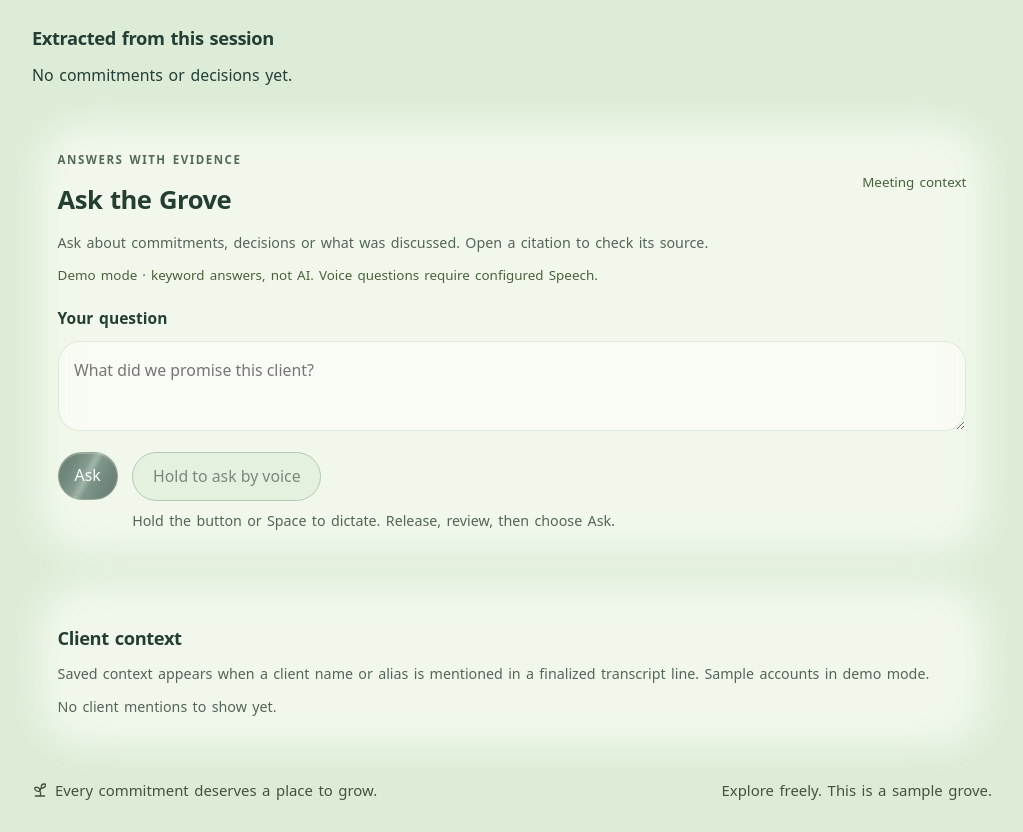
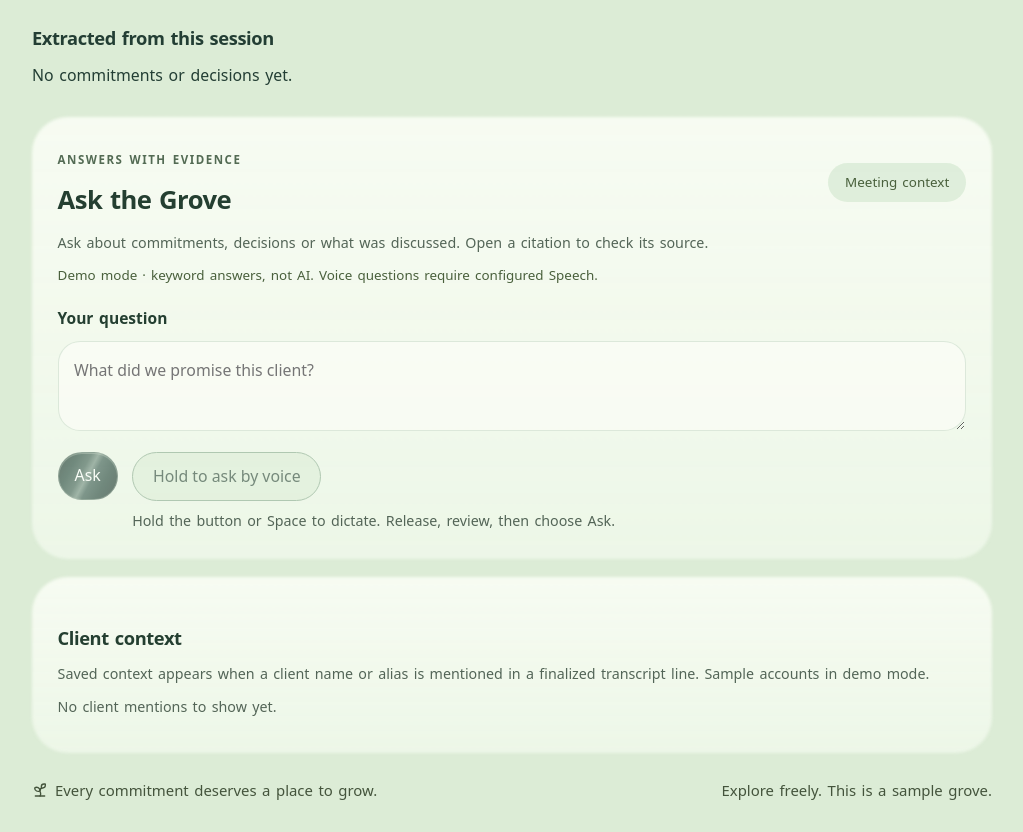
Before and after one commit to Aaritp/GirlHacks-2026, a React (Vite) app in the folder web/: page / in a window 1280 px wide. Shown: the part 1649-2481 px from the top of the page, without its empty margins (242-1265 px from the left). Built offline with nearby package versions, Linux system fonts and the light colour scheme.

Commit message:
style: bring back a visible Ask panel, rounded and shadowless

```diff
--- a/web/src/theme.css
+++ b/web/src/theme.css
@@ -142,12 +142,13 @@ code { font-family: inherit; font-size: 1em; }
   position: relative; isolation: isolate; border: 0; border-radius: 0; background: none; box-shadow: none;
 }
 .ask-box::before, .ask-context::before, .ingest-panel section::before, .ingest-panel article::before {
-  content: ''; position: absolute; inset: 6px; z-index: -1; pointer-events: none;
-  border-radius: 48px; background: #f5fbefd9; filter: blur(18px);
+  /* A clearly visible panel with no shadow: a rounded sheet whose edge is softened by a hair of blur. */
+  content: ''; position: absolute; inset: 0; z-index: -1; pointer-events: none;
+  border-radius: 36px; background: linear-gradient(180deg, #f8fcf3f2, #eef7e9e6); filter: blur(1.5px);
 }
-/* Notes inside a panel are plain text, not chips or bars. */
-.ask-scope, .ask-demo { background: none; padding: 0; border-radius: 0; }
-.ask-demo { margin-top: .35rem; }
+/* The scope label is a soft pill; the demo note is plain text rather than a full-width bar. */
+.ask-scope { border-radius: 999px; padding: .45rem .95rem; background: #d5e8d2b3; }
+.ask-demo { background: none; padding: 0; border-radius: 0; margin-top: .35rem; }
 .ask-box textarea, .ingest-panel textarea { border-radius: 24px; }
 .ask-box textarea, .ingest-panel :is(input, select, textarea),
 .workspace-extension section[aria-labelledby="transcript-heading"] :is(input, select, textarea),
```
Also changed, not shown: 1 other file (tests, documents, lock files or other folders).
